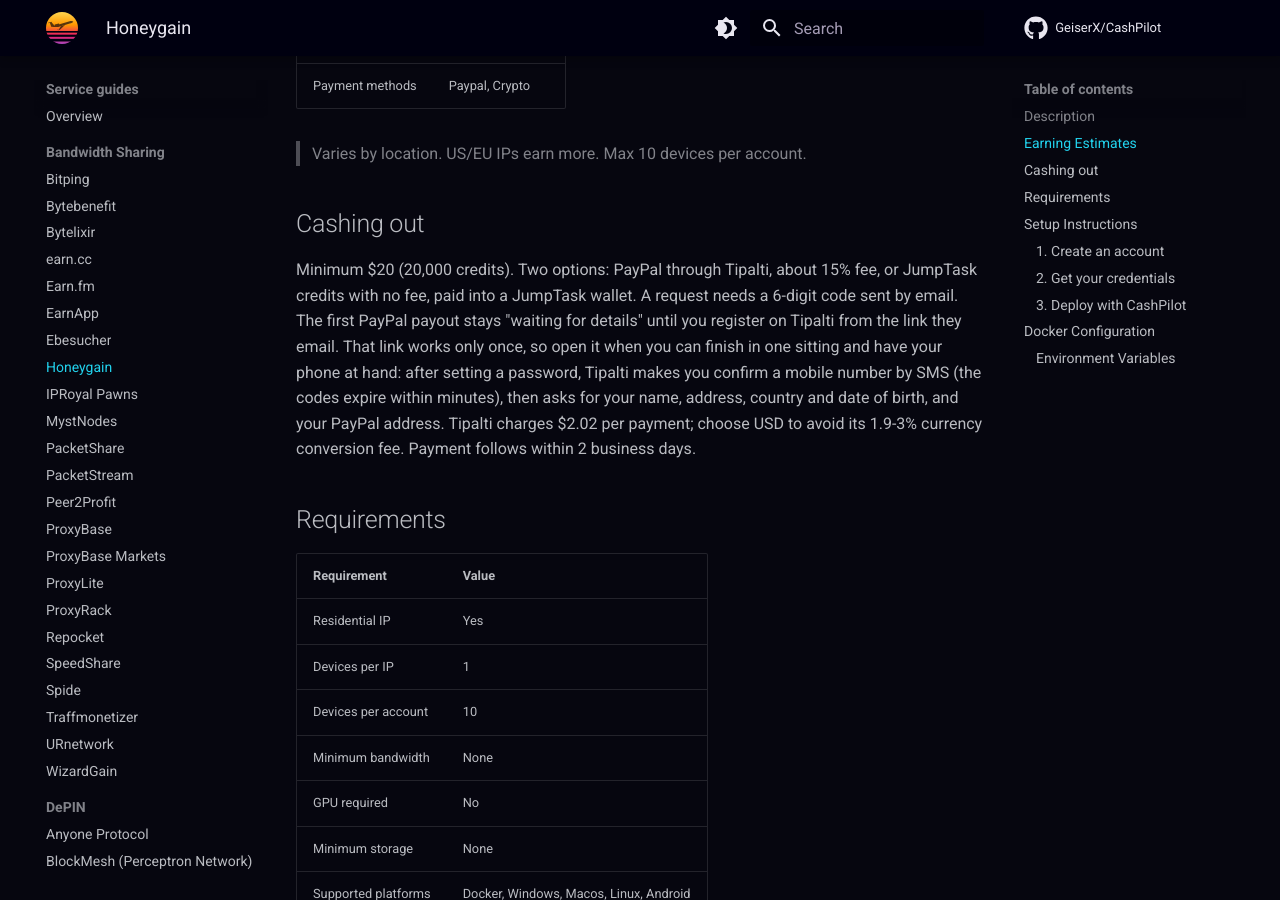
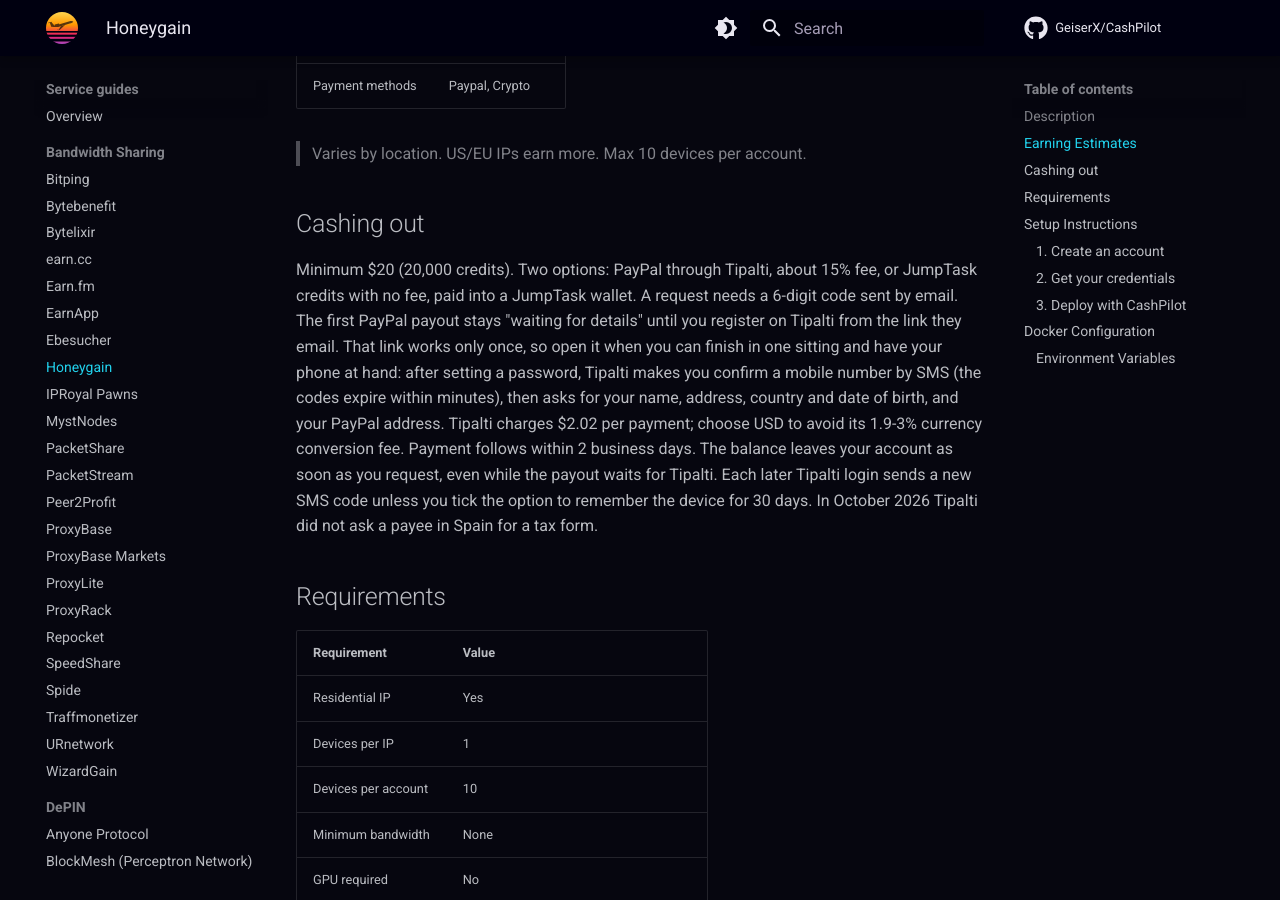
Before and after one commit to GeiserX/CashPilot, an MkDocs documentation site: the page built from docs/guides/honeygain.md, in a window 1280 px wide and 900 px high, scrolled down 752 px. Built offline with MkDocs 1.6.1 and Material for MkDocs 9.7.7, drawn with Linux system fonts in a browser that asks for light colours; comment, search, counter and statistics services are not loaded.

Commit message:
docs(catalog): tell users what Honeygain, Repocket and ProxyBase Markets payouts ask for before they request one
Honeygain takes the balance at request time and Tipalti sends an SMS on
every later login unless the device is remembered. Repocket's Tremendous
route refused a request while USDT on Polygon worked. ProxyBase Markets
pays to any EVM address, but the wallet needs the Tempo network added to
show the USDC. EarnApp and ProxyBase no longer quote the exact amounts of
one account's payouts.

```diff
--- a/docs/guides/honeygain.md
+++ b/docs/guides/honeygain.md
@@ -22,7 +22,7 @@
 
 ## Cashing out
 
-Minimum $20 (20,000 credits). Two options: PayPal through Tipalti, about 15% fee, or JumpTask credits with no fee, paid into a JumpTask wallet. A request needs a 6-digit code sent by email. The first PayPal payout stays "waiting for details" until you register on Tipalti from the link they email. That link works only once, so open it when you can finish in one sitting and have your phone at hand: after setting a password, Tipalti makes you confirm a mobile number by SMS (the codes expire within minutes), then asks for your name, address, country and date of birth, and your PayPal address. Tipalti charges $2.02 per payment; choose USD to avoid its 1.9-3% currency conversion fee. Payment follows within 2 business days.
+Minimum $20 (20,000 credits). Two options: PayPal through Tipalti, about 15% fee, or JumpTask credits with no fee, paid into a JumpTask wallet. A request needs a 6-digit code sent by email. The first PayPal payout stays "waiting for details" until you register on Tipalti from the link they email. That link works only once, so open it when you can finish in one sitting and have your phone at hand: after setting a password, Tipalti makes you confirm a mobile number by SMS (the codes expire within minutes), then asks for your name, address, country and date of birth, and your PayPal address. Tipalti charges $2.02 per payment; choose USD to avoid its 1.9-3% currency conversion fee. Payment follows within 2 business days. The balance leaves your account as soon as you request, even while the payout waits for Tipalti. Each later Tipalti login sends a new SMS code unless you tick the option to remember the device for 30 days. In October 2026 Tipalti did not ask a payee in Spain for a tax form.
 
 ## Requirements
 
```
Also changed, not shown: docs/guides/earnapp.md (+1 -1 lines), docs/guides/proxybase-xyz.md (+1 -1 lines), docs/guides/proxybase.md (+1 -1 lines), docs/guides/repocket.md (+1 -1 lines), docs/ratings.md (+1 -1 lines), 5 other files.
